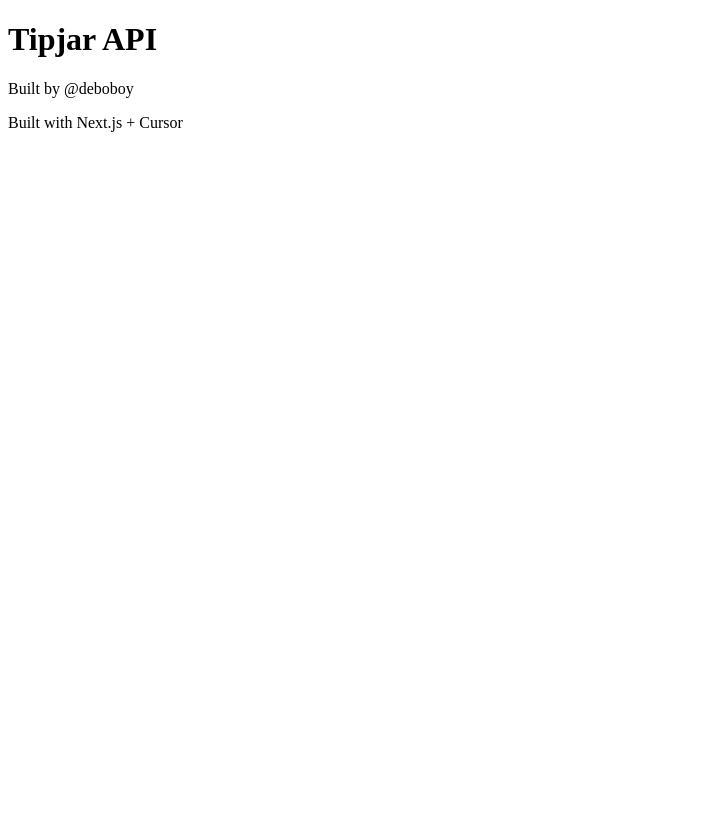
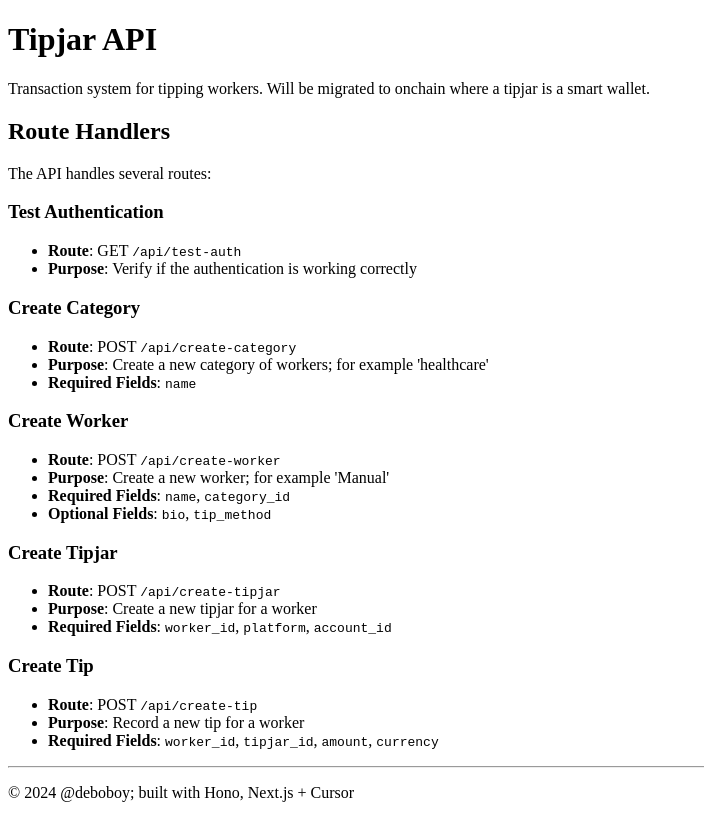
Before and after one commit to deboboy/tipjar-api, a Next.js app: page / in a window 1280 px wide. Shown: the whole page, without its empty margins (0-704 px from the left). Built offline with nearby package versions, Linux system fonts and the light colour scheme.

Commit message:
update landing page

```diff
--- a/pages/index.tsx
+++ b/pages/index.tsx
@@ -4,8 +4,51 @@ const Home: React.FC = () => {
   return (
     <div>
       <h1>Tipjar API</h1>
-      <p>Built by @deboboy</p>
-      <p>Built with Next.js + Cursor</p>
+      <p>Transaction system for tipping workers. Will be migrated to onchain where a tipjar is a smart wallet.</p>
+
+      <div className="documentation">
+        <h2>Route Handlers</h2>
+        <p>The API handles several routes:</p>
+
+        <h3>Test Authentication</h3>
+        <ul>
+          <li><strong>Route</strong>: GET <code>/api/test-auth</code></li>
+          <li><strong>Purpose</strong>: Verify if the authentication is working correctly</li>
+        </ul>
+
+        <h3>Create Category</h3>
+        <ul>
+          <li><strong>Route</strong>: POST <code>/api/create-category</code></li>
+          <li><strong>Purpose</strong>: Create a new category of workers; for example 'healthcare'</li>
+          <li><strong>Required Fields</strong>: <code>name</code></li>
+        </ul>
+
+        <h3>Create Worker</h3>
+        <ul>
+          <li><strong>Route</strong>: POST <code>/api/create-worker</code></li>
+          <li><strong>Purpose</strong>: Create a new worker; for example 'Manual'</li>
+          <li><strong>Required Fields</strong>: <code>name</code>, <code>category_id</code></li>
+          <li><strong>Optional Fields</strong>: <code>bio</code>, <code>tip_method</code></li>
+        </ul>
+
+        <h3>Create Tipjar</h3>
+        <ul>
+          <li><strong>Route</strong>: POST <code>/api/create-tipjar</code></li>
+          <li><strong>Purpose</strong>: Create a new tipjar for a worker</li>
+          <li><strong>Required Fields</strong>: <code>worker_id</code>, <code>platform</code>, <code>account_id</code></li>
+        </ul>
+
+        <h3>Create Tip</h3>
+        <ul>
+          <li><strong>Route</strong>: POST <code>/api/create-tip</code></li>
+          <li><strong>Purpose</strong>: Record a new tip for a worker</li>
+          <li><strong>Required Fields</strong>: <code>worker_id</code>, <code>tipjar_id</code>, <code>amount</code>, <code>currency</code></li>
+        </ul>
+      </div>
+      <hr /> {/* Added horizontal line */}
+      <div className="footer">
+        <p>© 2024 @deboboy; built with Hono, Next.js + Cursor</p>
+      </div>
     </div>
   )
 }
```
